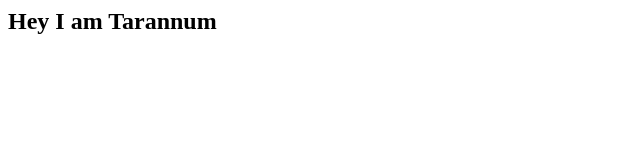
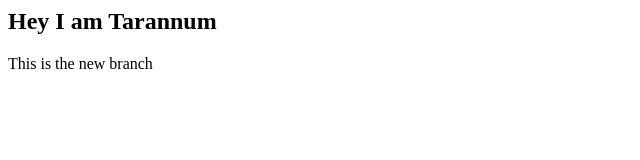
Before and after one commit to mushrura-salsabil/intro, a plain HTML site: page index.html in a window 1280 px wide. Shown: the whole page, without its empty margins (0-640 px from the left). Drawn offline with Linux system fonts and the light colour scheme.

Commit message:
new branch

```diff
--- a/index.html
+++ b/index.html
@@ -1 +1,2 @@
 <h2>Hey I am Tarannum</h2>
+<p>This is the new branch</p>
```
